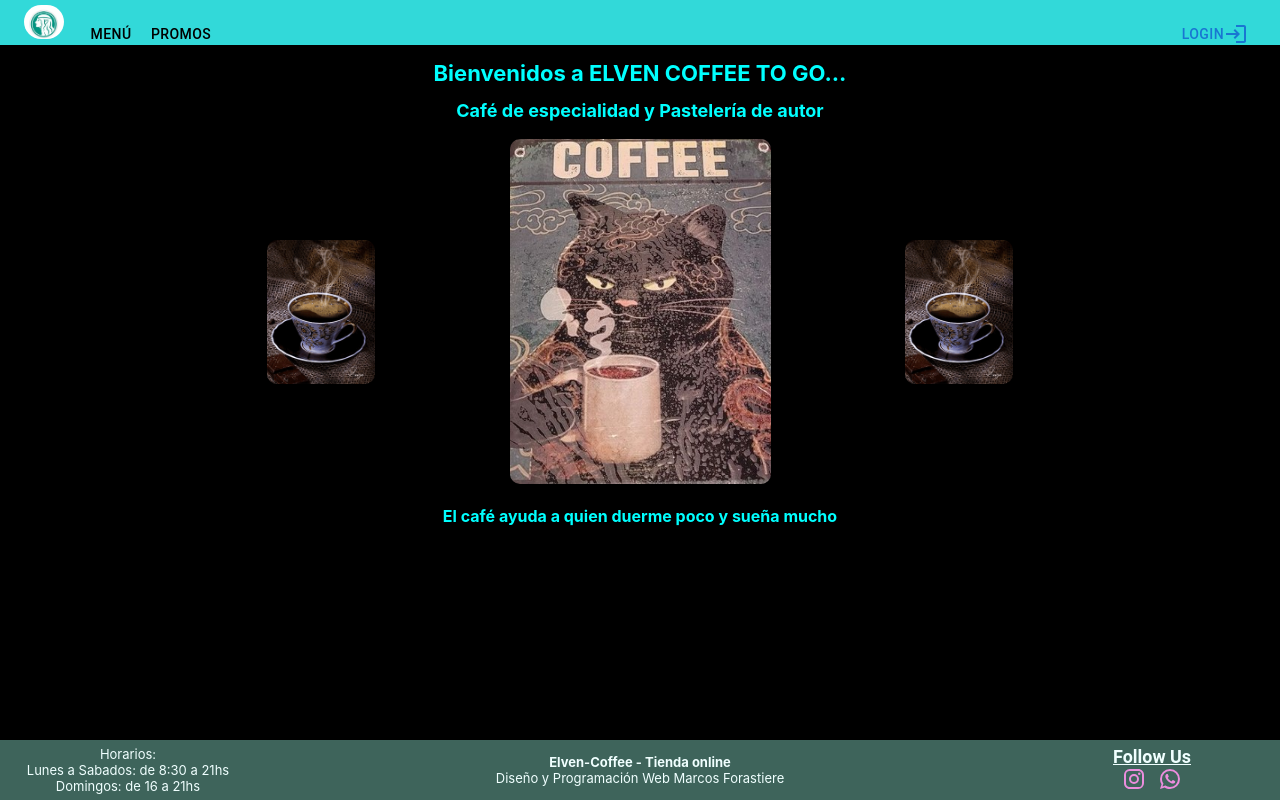
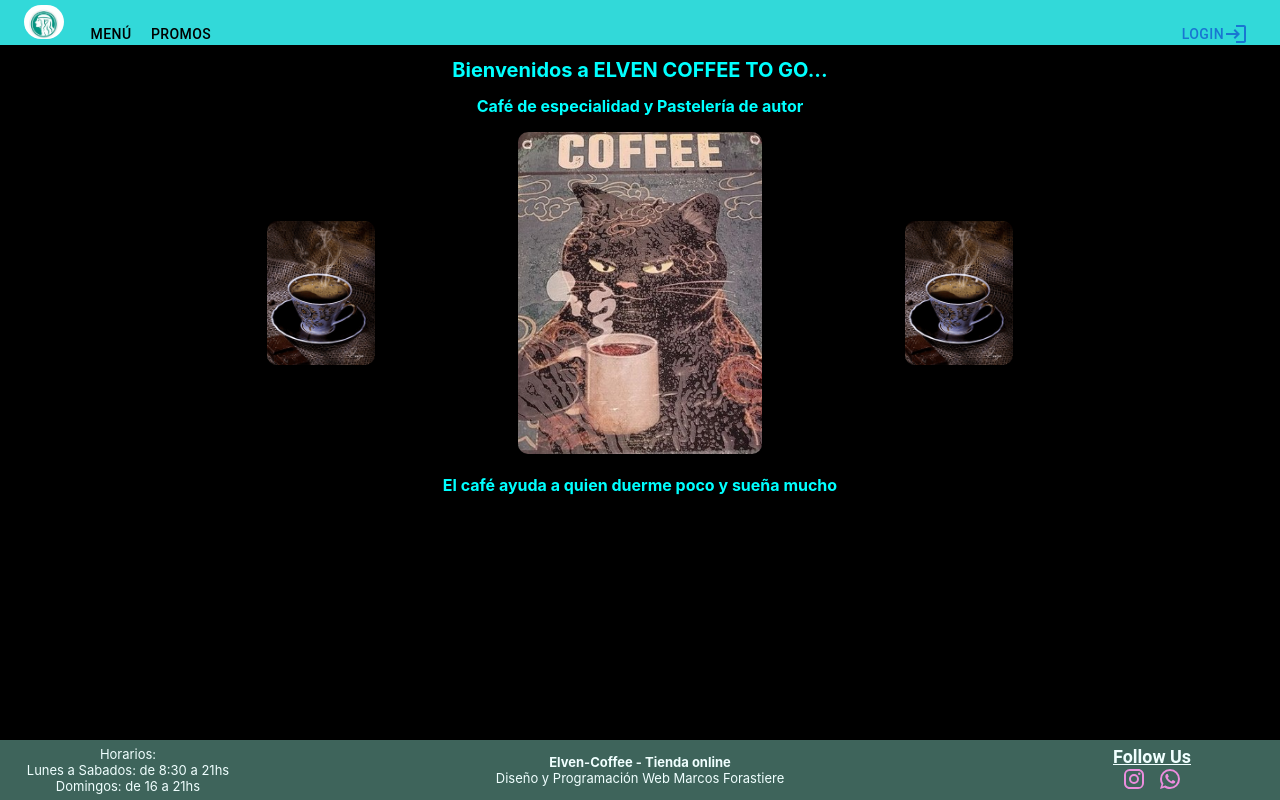
Before and after one commit to fmarcos38/Elve-Front, a React (Create React App) app: page / in a window 1280 px wide. Built offline with nearby package versions, Linux system fonts and the light colour scheme.

Commit message:
landing al 100%zoom

```diff
--- a/src/components/LandingPage/styles.module.css
+++ b/src/components/LandingPage/styles.module.css
@@ -50,11 +50,11 @@
 }
 @media screen and (min-width:800px){
     .titulo{
-        font-size: 22px;
+        font-size: 20px;
     }
     .titulo2{
         margin-top: 0px;
-        font-size: 18px;
+        font-size: 16px;
     }
     .divFotoSmartphone{
         display: none;
@@ -74,7 +74,7 @@
         margin-right: 25px;
     }
     .img1{
-        width: 75%;
+        width: 70%;
     }
     .gif{
         width: 45%;
--- a/src/urls/index.js
+++ b/src/urls/index.js
@@ -1,5 +1,5 @@
 //back local
-//export const url = "http://localhost:3001";
+export const url = "http://localhost:3001";
 
 //back deploy
-export const url = 'https://elven-back.onrender.com';
+//export const url = 'https://elven-back.onrender.com';
```
